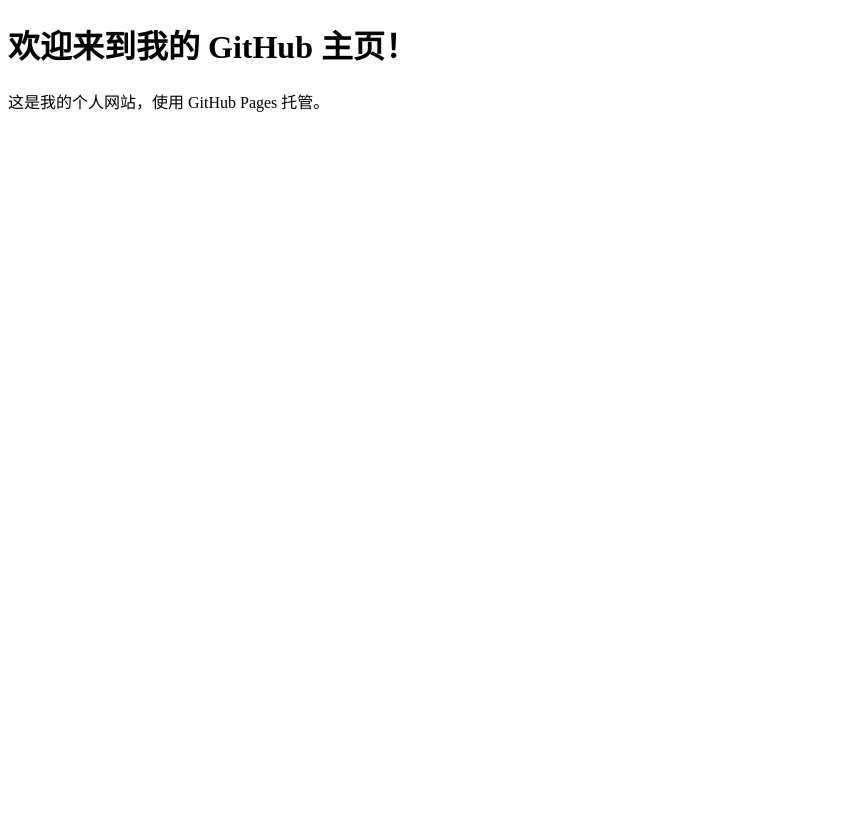
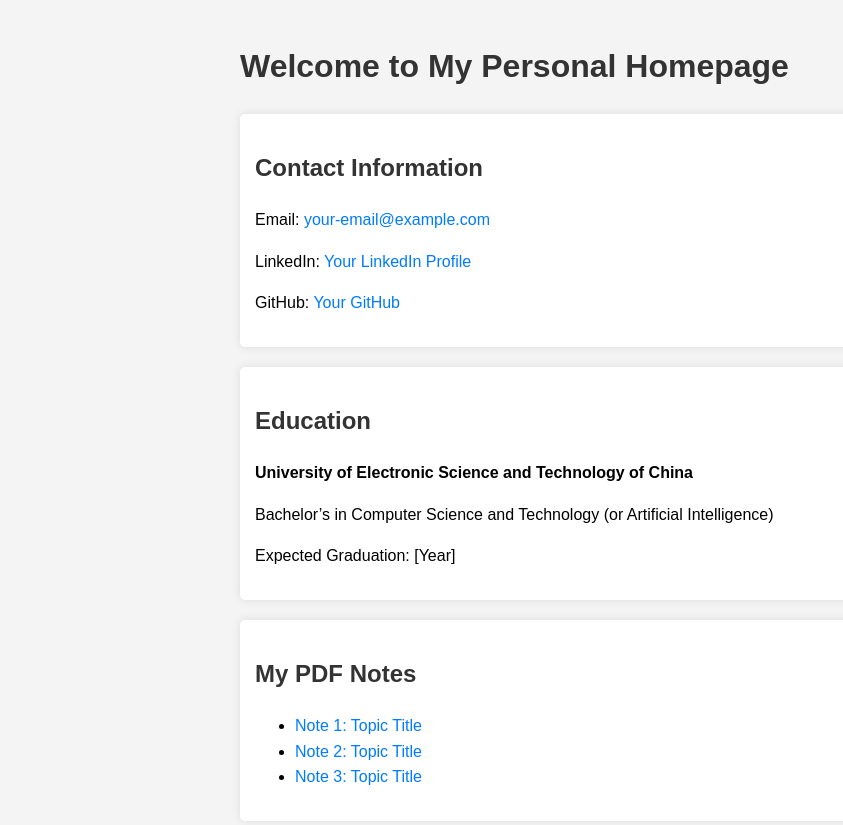
Before and after one commit to ZhangShiqi1027/ZhangShiqi1027.github.io, a plain HTML site: page index.html in a window 1280 px wide. Shown: the whole page, without its empty margins (0-843 px from the left). Before the commit the page ends 800 px from the top, so only its background shows below. Drawn offline with Linux system fonts and the light colour scheme.

Commit message:
Update index.html

```diff
--- a/index.html
+++ b/index.html
@@ -1,12 +1,66 @@
 <!DOCTYPE html>
-<html lang="zh">
+<html lang="en">
 <head>
     <meta charset="UTF-8">
     <meta name="viewport" content="width=device-width, initial-scale=1.0">
-    <title>欢迎来到我的主页</title>
+    <title>My Personal Homepage</title>
+    <style>
+        body {
+            font-family: Arial, sans-serif;
+            max-width: 800px;
+            margin: auto;
+            padding: 20px;
+            line-height: 1.6;
+            background-color: #f4f4f4;
+        }
+        h1, h2 {
+            color: #333;
+        }
+        .section {
+            margin-bottom: 20px;
+            padding: 15px;
+            background-color: #fff;
+            border-radius: 5px;
+            box-shadow: 0 0 10px rgba(0, 0, 0, 0.1);
+        }
+        a {
+            color: #007bff;
+            text-decoration: none;
+        }
+        a:hover {
+            text-decoration: underline;
+        }
+    </style>
 </head>
 <body>
-    <h1>欢迎来到我的 GitHub 主页！</h1>
-    <p>这是我的个人网站，使用 GitHub Pages 托管。</p>
+    <h1>Welcome to My Personal Homepage</h1>
+
+    <!-- Contact Information Section -->
+    <div class="section">
+        <h2>Contact Information</h2>
+        <p>Email: <a href="mailto:your-email@example.com">your-email@example.com</a></p>
+        <p>LinkedIn: <a href="https://linkedin.com/in/your-profile" target="_blank">Your LinkedIn Profile</a></p>
+        <p>GitHub: <a href="https://github.com/your-username" target="_blank">Your GitHub</a></p>
+    </div>
+
+    <!-- Education Section -->
+    <div class="section">
+        <h2>Education</h2>
+        <p><strong>University of Electronic Science and Technology of China</strong></p>
+        <p>Bachelor’s in Computer Science and Technology (or Artificial Intelligence)</p>
+        <p>Expected Graduation: [Year]</p>
+    </div>
+
+    <!-- PDF Notes Section -->
+    <div class="section">
+        <h2>My PDF Notes</h2>
+        <ul>
+            <li><a href="files/note1.pdf" download>Note 1: Topic Title</a></li>
+            <li><a href="files/note2.pdf" download>Note 2: Topic Title</a></li>
+            <li><a href="files/note3.pdf" download>Note 3: Topic Title</a></li>
+            <!-- Add more notes as needed -->
+        </ul>
+    </div>
+
 </body>
 </html>
```
